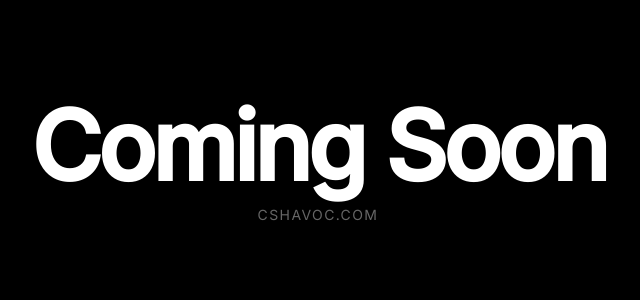
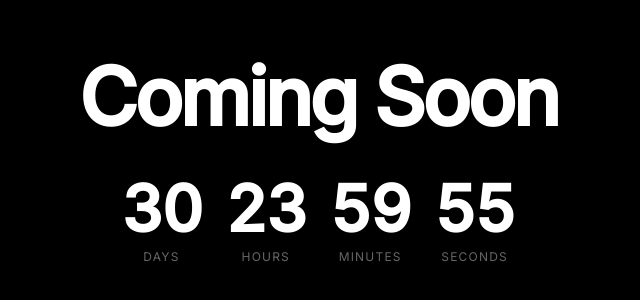
Before and after one commit to drdiddy33/reimagined-succotash, a website built with Vite: page index.html in a window 1280 px wide. Shown: the part 240-540 px from the top of the page, without its empty margins (322-962 px from the left). Built offline with nearby package versions, Linux system fonts and the light colour scheme.

Commit message:
feat: add countdown timer to homepage
Added a countdown timer displaying days, hours, minutes, and seconds until launch date. Updated CSS for better spacing and appearance.

Co-authored-by: BeeCZ <253961456+drdiddy33@users.noreply.github.com>

```diff
--- a/index.html
+++ b/index.html
@@ -13,7 +13,24 @@
   <body>
     <main>
       <h1>Coming Soon</h1>
-      <p>cshavoc.com</p>
+      <div class="countdown">
+        <div class="countdown-item">
+          <span id="days" class="countdown-value">00</span>
+          <span class="countdown-label">Days</span>
+        </div>
+        <div class="countdown-item">
+          <span id="hours" class="countdown-value">00</span>
+          <span class="countdown-label">Hours</span>
+        </div>
+        <div class="countdown-item">
+          <span id="minutes" class="countdown-value">00</span>
+          <span class="countdown-label">Minutes</span>
+        </div>
+        <div class="countdown-item">
+          <span id="seconds" class="countdown-value">00</span>
+          <span class="countdown-label">Seconds</span>
+        </div>
+      </div>
     </main>
     <script type="module" src="/src/main.js"></script>
   </body>
--- a/src/main.js
+++ b/src/main.js
@@ -1,2 +1,4 @@
-// Animation handled via CSS @keyframes
-// This file exists for Vite module entry point
+import './style.css';
+import { initCountdown } from './timer.js';
+
+initCountdown();
--- a/src/style.css
+++ b/src/style.css
@@ -36,20 +36,51 @@ main {
   display: flex;
   flex-direction: column;
   align-items: center;
-  gap: 0.75rem;
+  gap: 2.5rem;
 }
 
 h1 {
-  font-size: clamp(3rem, 12vw, 6rem);
+  font-size: clamp(2.5rem, 10vw, 5rem);
   font-weight: 600;
   letter-spacing: -0.04em;
   line-height: 1;
 }
 
-p {
-  font-size: 0.875rem;
+.countdown {
+  display: flex;
+  gap: 1.5rem;
+}
+
+.countdown-item {
+  display: flex;
+  flex-direction: column;
+  align-items: center;
+  gap: 0.5rem;
+  min-width: 4.5rem;
+}
+
+.countdown-value {
+  font-size: clamp(2rem, 8vw, 4rem);
+  font-weight: 600;
+  letter-spacing: -0.02em;
+  line-height: 1;
+  font-variant-numeric: tabular-nums;
+}
+
+.countdown-label {
+  font-size: 0.75rem;
   color: var(--color-text-muted);
   font-weight: 400;
   letter-spacing: 0.1em;
   text-transform: uppercase;
 }
+
+@media (max-width: 480px) {
+  .countdown {
+    gap: 1rem;
+  }
+
+  .countdown-item {
+    min-width: 3.5rem;
+  }
+}
--- /dev/null
+++ b/src/timer.js
@@ -0,0 +1,37 @@
+// Countdown timer - 31 days from a fixed start date
+// Change this date to set your launch date
+const LAUNCH_DATE = new Date();
+LAUNCH_DATE.setDate(LAUNCH_DATE.getDate() + 31);
+
+export function initCountdown() {
+  const daysEl = document.getElementById('days');
+  const hoursEl = document.getElementById('hours');
+  const minutesEl = document.getElementById('minutes');
+  const secondsEl = document.getElementById('seconds');
+
+  function updateCountdown() {
+    const now = new Date().getTime();
+    const distance = LAUNCH_DATE.getTime() - now;
+
+    if (distance < 0) {
+      daysEl.textContent = '00';
+      hoursEl.textContent = '00';
+      minutesEl.textContent = '00';
+      secondsEl.textContent = '00';
+      return;
+    }
+
+    const days = Math.floor(distance / (1000 * 60 * 60 * 24));
+    const hours = Math.floor((distance % (1000 * 60 * 60 * 24)) / (1000 * 60 * 60));
+    const minutes = Math.floor((distance % (1000 * 60 * 60)) / (1000 * 60));
+    const seconds = Math.floor((distance % (1000 * 60)) / 1000);
+
+    daysEl.textContent = String(days).padStart(2, '0');
+    hoursEl.textContent = String(hours).padStart(2, '0');
+    minutesEl.textContent = String(minutes).padStart(2, '0');
+    secondsEl.textContent = String(seconds).padStart(2, '0');
+  }
+
+  updateCountdown();
+  setInterval(updateCountdown, 1000);
+}
```
